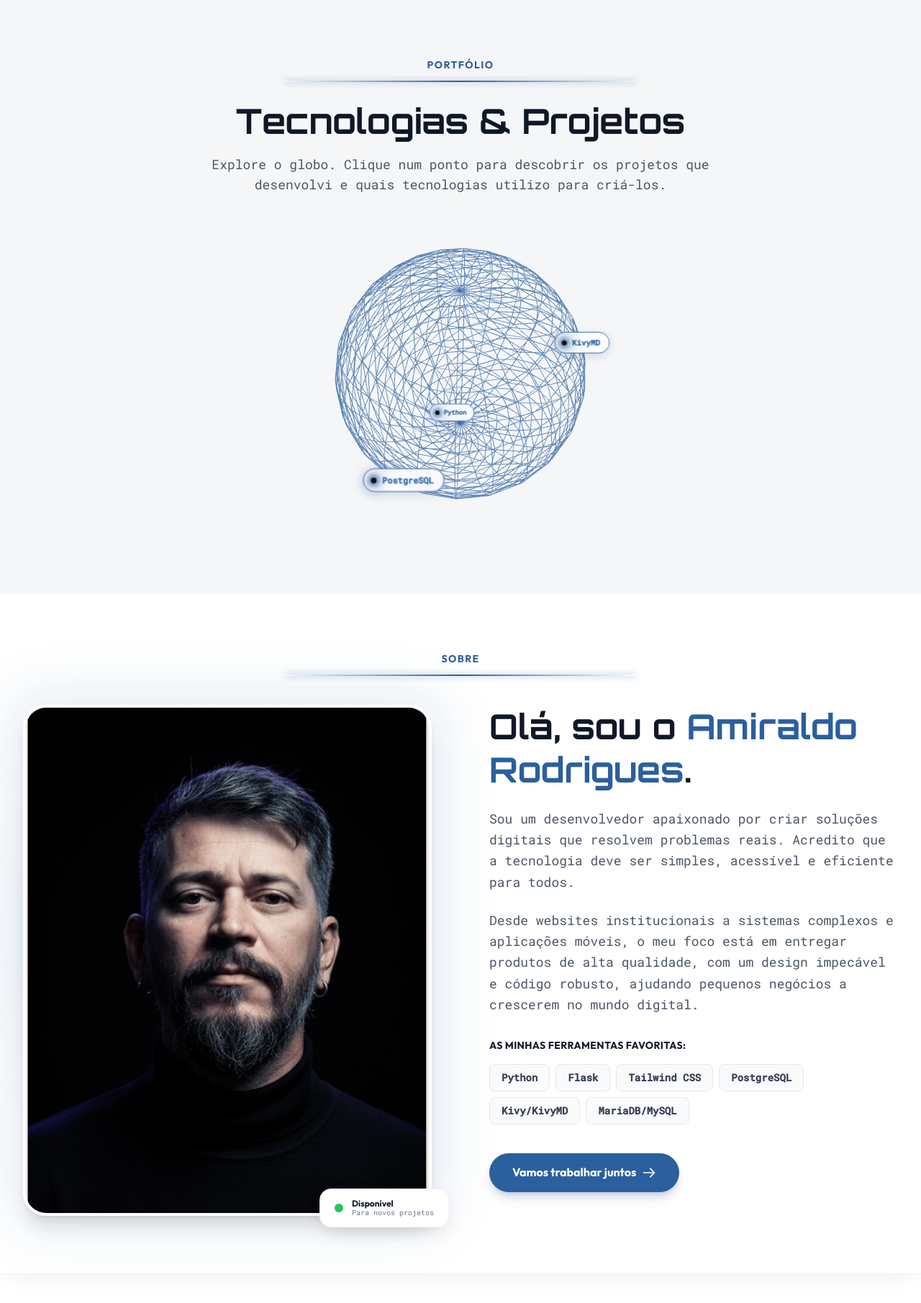
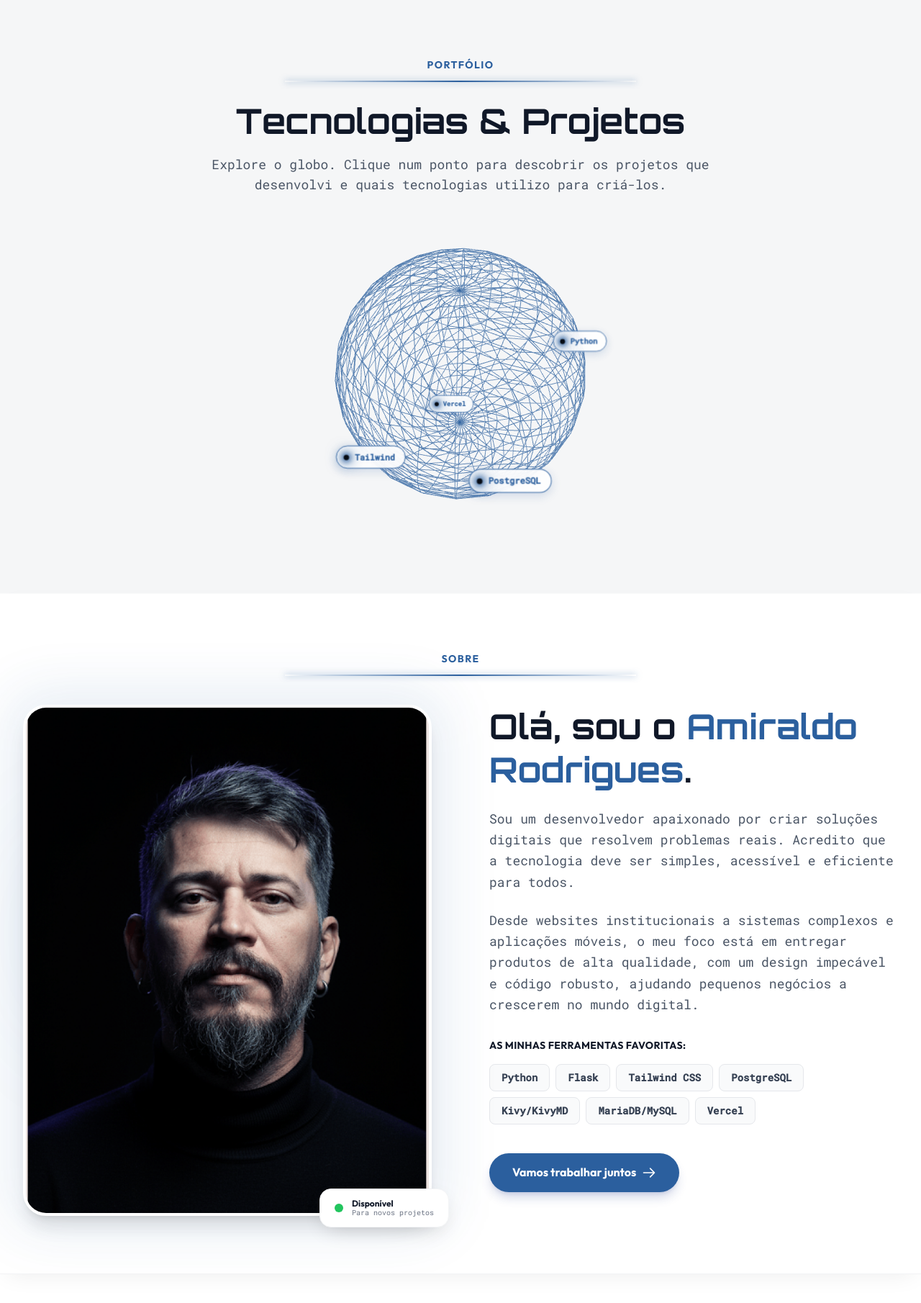
Before and after one commit to mrld-rodor/mrldtecnology, a Flask app: page / in a window 1280 px wide. Shown: the part 2562-4372 px from the top of the page at 72% size. Run offline with Flask 3, Linux system fonts and the light colour scheme; style sheets or scripts are compiled from the project's sources.

Commit message:
fiz all the servicesgit add .

```diff
--- a/static/js/script.js
+++ b/static/js/script.js
@@ -688,6 +688,7 @@ document.addEventListener("DOMContentLoaded", () => {
             { name: "Flask", project: "Varios", desc: "Arquitetura de backend em Python. Meu framework favorito para desenvolvimento web. Utilizei para desenvolver a landing Page do <a href='https://www.spacegirassol.online' target='_blank'><span class='text-blue-500 hover:underline'>SpaceGirassol</span></a> e também do <a href='https://www.dreamwalkertales.online' target='_blank'><span class='text-blue-500 hover:underline'>Dreamwalker Tales</span></a>." },
             { name: "KivyMD", project: "Apps Mobile/Desktop", desc: "Arquitetura de backend em Python. Minha ferramenta preferida para desenvolvimento mobile." },
             { name: "Python", project: "Varios", desc: "É uma linguagem de programação versátil e poderosa. É a linguagem que mais uso, praticamente todos os meus projetos são desenvolvidos em Python." },
+            { name: "Vercel", project: "Varios", desc: "Plataforma de implantação e hospedagem para aplicações web e bancos de dados. A <a href='https://www.vercel.com' target='_blank'><span class='text-blue-500 hover:underline'>Vercel</span></a> É a ferramenta que mais uso para deploy de projetos." },
         ];
 
         // --- SETUP THREE.JS ---
--- a/templates/index.html
+++ b/templates/index.html
@@ -380,6 +380,7 @@
                         <span class="px-4 py-2 bg-gray-50 border border-gray-200 rounded-lg text-sm font-bold text-gray-700 hover:border-brand-blue hover:text-brand-blue transition-colors cursor-default">PostgreSQL</span>
                         <span class="px-4 py-2 bg-gray-50 border border-gray-200 rounded-lg text-sm font-bold text-gray-700 hover:border-brand-blue hover:text-brand-blue transition-colors cursor-default">Kivy/KivyMD</span>
                         <span class="px-4 py-2 bg-gray-50 border border-gray-200 rounded-lg text-sm font-bold text-gray-700 hover:border-brand-blue hover:text-brand-blue transition-colors cursor-default">MariaDB/MySQL</span>
+                        <span class="px-4 py-2 bg-gray-50 border border-gray-200 rounded-lg text-sm font-bold text-gray-700 hover:border-brand-blue hover:text-brand-blue transition-colors cursor-default">Vercel</span>
 
                     </div>
                 </div>
```
Also changed, not shown: 1 other file.
